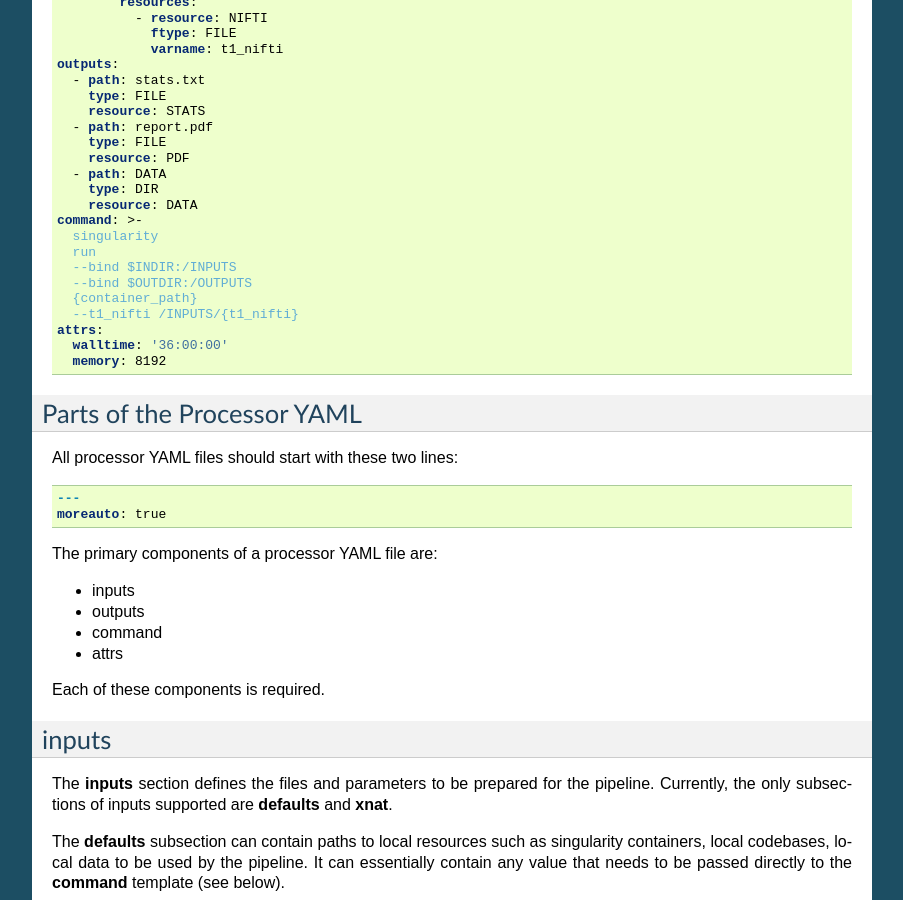
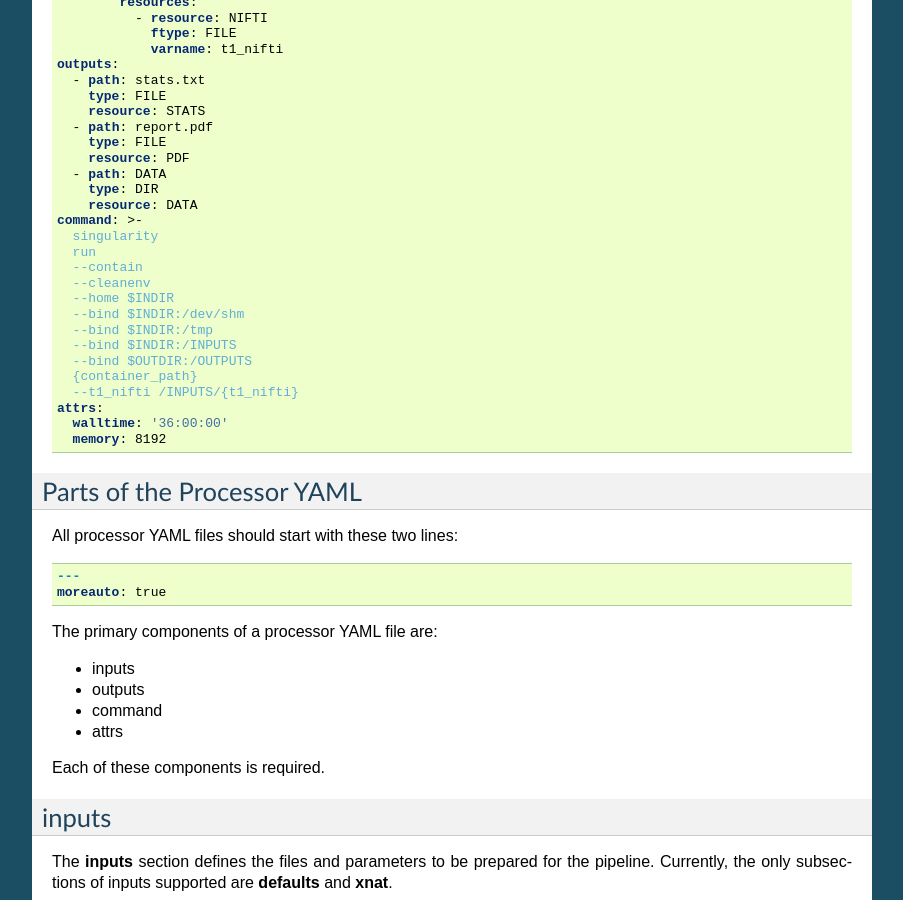
Before and after one commit to VUIIS/dax, a Sphinx documentation site: the page built from docs/processors.rst, in a window 1280 px wide and 900 px high, scrolled down 796 px. Shown: the whole window, without its empty margins (198-1101 px from the left). Built offline with Sphinx 7.4.7, drawn with Linux system fonts in a browser that asks for light colours.

Commit message:
Update processors.rst
Updating processor example page to include the --contain, --cleanenv, and bind.

```diff
--- a/docs/processors.rst
+++ b/docs/processors.rst
@@ -58,6 +58,11 @@ A "Simple" Example
   command: >-
     singularity
     run
+    --contain
+    --cleanenv
+    --home $INDIR
+    --bind $INDIR:/dev/shm
+    --bind $INDIR:/tmp
     --bind $INDIR:/INPUTS
     --bind $OUTDIR:/OUTPUTS
     {container_path}
```
